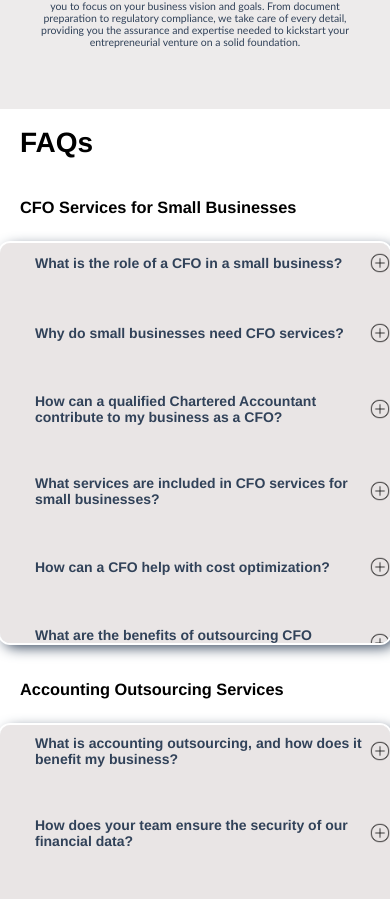
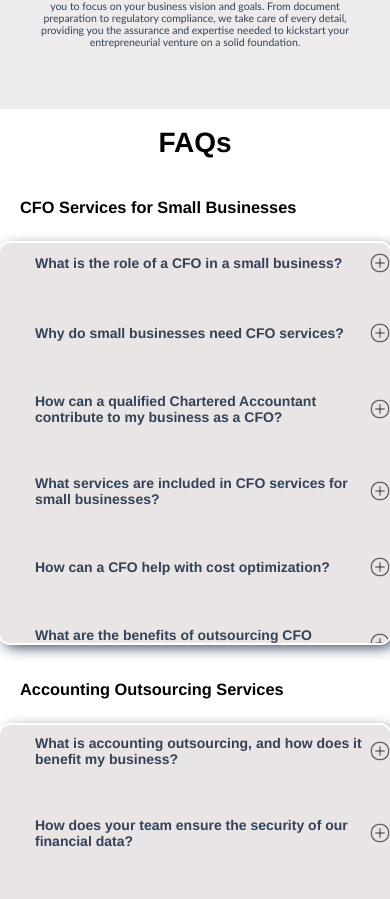
Before and after one commit to Kushaalrajiv/finnar-website, a React (Create React App) app: page / in a window 390 px wide. Shown: the part 5000-5899 px from the top of the page. Built offline with nearby package versions, Linux system fonts and the light colour scheme; the HTML template or start-up script is replaced by a standard one.

Commit message:
Update App.css

```diff
--- a/src/App.css
+++ b/src/App.css
@@ -157,7 +157,8 @@ body {
 }
 
  .Faq_Header{
-  padding-left: 80px;
+  /* padding-left: 80px; */
+  text-align: center;
  }
 .CFO{
   background-color: rgb(233, 229, 229);
@@ -317,7 +318,8 @@ body {
 
   }
   .Faq_Header{
-    padding-left: 20px;
+    /* padding-left: 80px; */
+    text-align: center;
   }
   .CFO,
 .Accountname{
```
